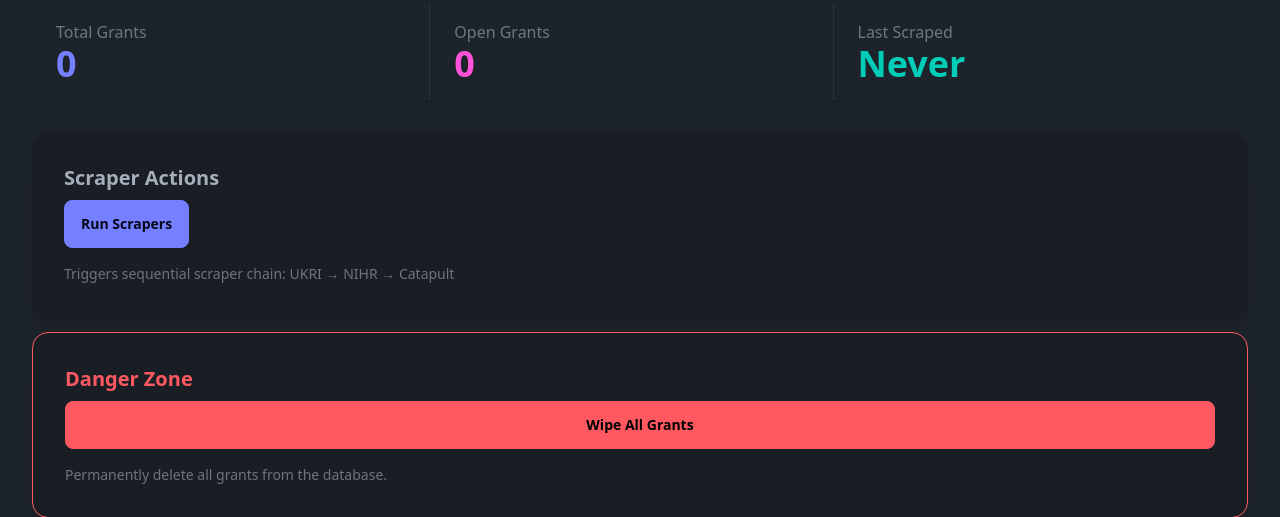
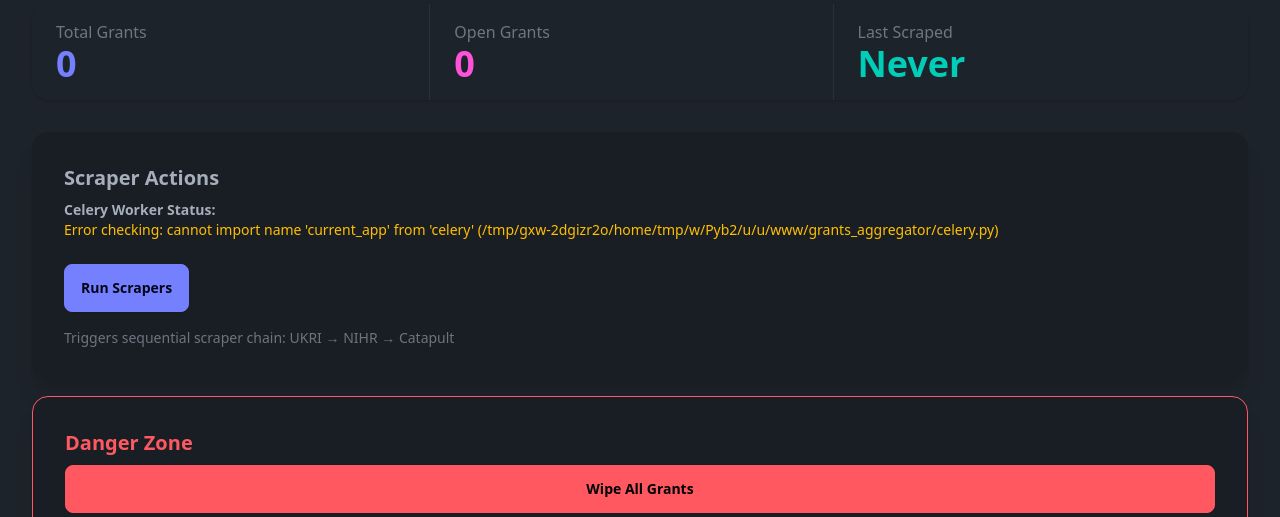
Before and after one commit to joekrucz/grant_matching_v3, a Django app: page /admin-panel/dashboard in a window 1280 px wide. Shown: the part 169-686 px from the top of the page. Run offline with Django 5.2, Linux system fonts and the light colour scheme; the visitor is signed in with stand-in values (Sample User, id 1); data that the repository does not hold is empty; parts of the project's set-up code (start-up, migrations or seed data) failed here and were passed over; some libraries are stand-ins or nearby versions.

Commit message:
Add Celery worker status check to dashboard

```diff
--- a/admin_panel/views.py
+++ b/admin_panel/views.py
@@ -35,10 +35,27 @@
     open_grants = Grant.objects.filter(status='open').count()
     last_scrape = ScrapeLog.objects.filter(status='success').order_by('-completed_at').first()
 
+    # Check Celery worker status
+    celery_status = "Unknown"
+    if CELERY_AVAILABLE:
+        try:
+            from celery import current_app
+            inspect = current_app.control.inspect()
+            active_workers = inspect.active()
+            if active_workers:
+                celery_status = f"Active ({len(active_workers)} worker(s))"
+            else:
+                celery_status = "No active workers"
+        except Exception as e:
+            celery_status = f"Error checking: {str(e)}"
+    else:
+        celery_status = "Celery not available"
+
     context = {
         'total_grants': total_grants,
         'open_grants': open_grants,
         'last_scrape': last_scrape,
+        'celery_status': celery_status,
     }
     return render(request, 'admin_panel/dashboard.html', context)
 
--- a/templates/admin_panel/dashboard.html
+++ b/templates/admin_panel/dashboard.html
@@ -26,6 +26,12 @@
     <div class="card bg-base-200 shadow-xl">
         <div class="card-body">
             <h2 class="card-title">Scraper Actions</h2>
+            <div class="mb-4">
+                <p class="text-sm font-semibold">Celery Worker Status:</p>
+                <p class="text-sm {% if 'Active' in celery_status %}text-success{% elif 'not available' in celery_status %}text-error{% else %}text-warning{% endif %}">
+                    {{ celery_status }}
+                </p>
+            </div>
             <form method="post" action="{% url 'admin_panel:run_scrapers' %}">
                 {% csrf_token %}
                 <button type="submit" class="btn btn-primary">Run Scrapers</button>
```
